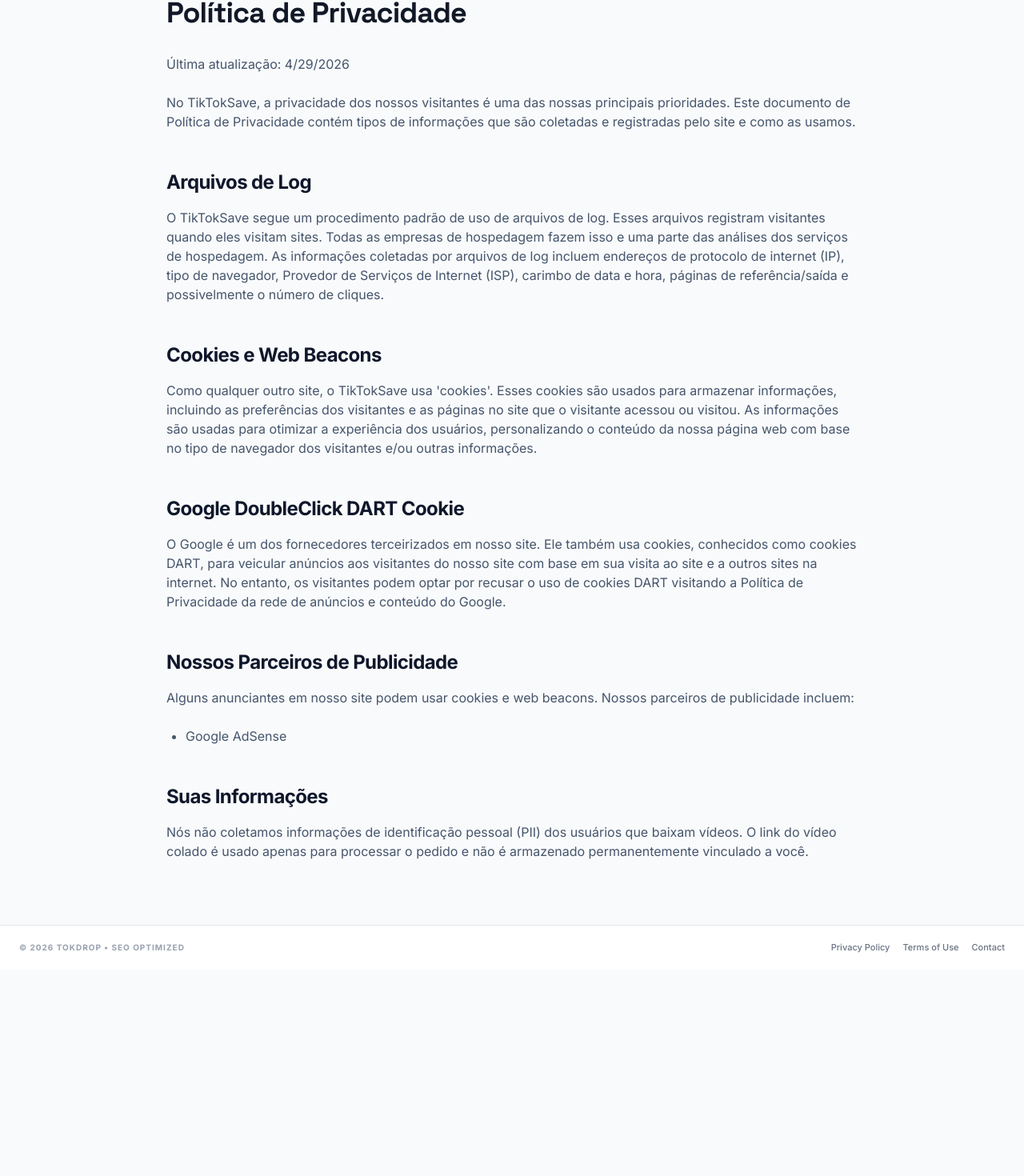
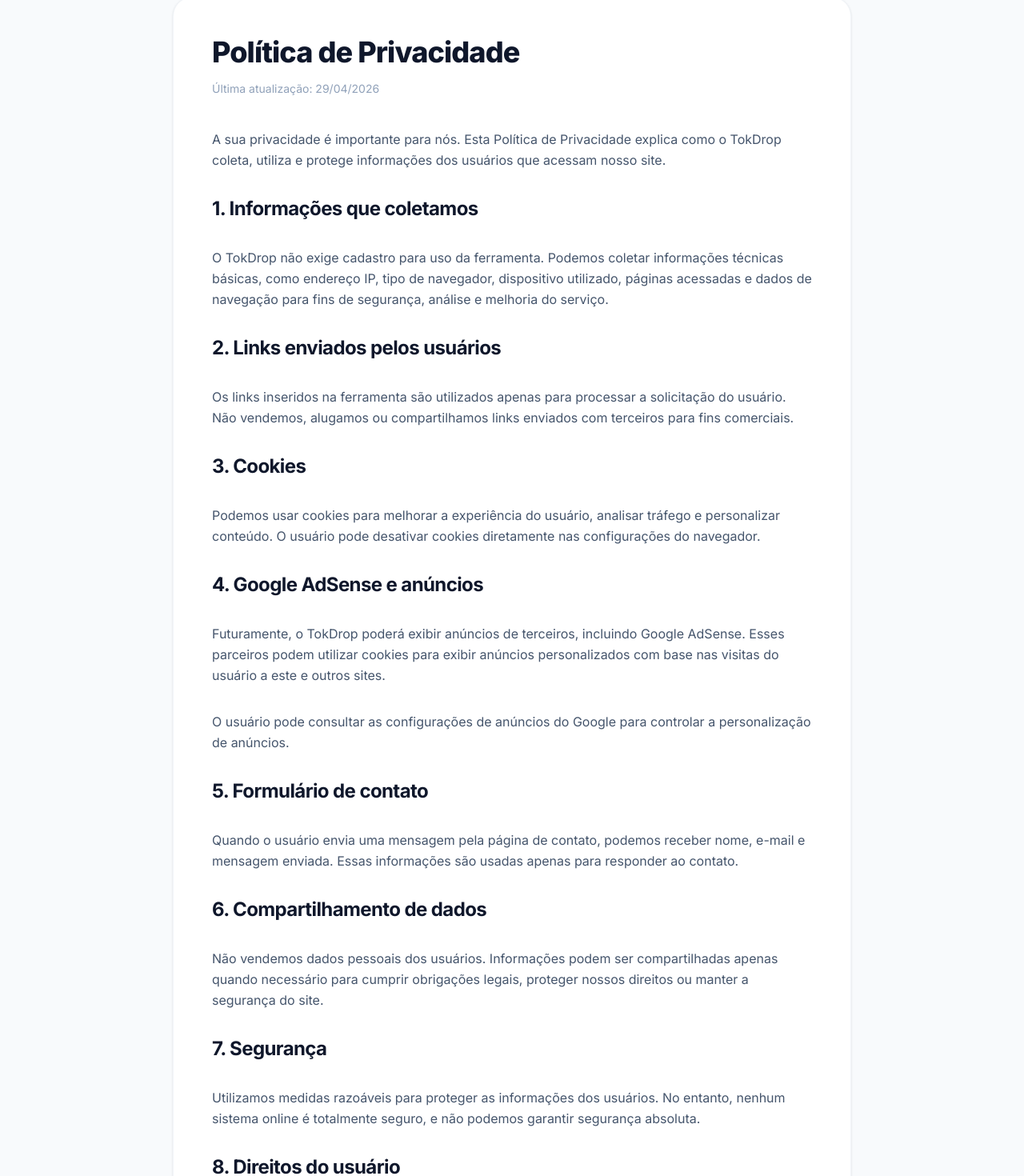
Before and after one commit to 14evertonalbertocorrea-coder/tokdrop, a React (Vite) app: page /privacy-policy in a window 1280 px wide. Shown: the part 149-1619 px from the top of the page at 80% size. Before the commit the page ends 1361 px from the top, so only its background shows below. Built offline with nearby package versions, Linux system fonts and the light colour scheme.

Commit message:
Update PrivacyPolicy.tsx

```diff
--- a/src/pages/PrivacyPolicy.tsx
+++ b/src/pages/PrivacyPolicy.tsx
@@ -6,44 +6,134 @@ export default function PrivacyPolicy() {
   return (
     <div className="min-h-screen flex flex-col">
       <Header />
-      <main className="flex-1 max-w-4xl mx-auto px-4 py-20">
-        <h1 className="text-4xl font-display font-bold mb-8">Política de Privacidade</h1>
-        <div className="prose prose-slate max-w-none space-y-6 text-slate-600">
-          <p>Última atualização: {new Date().toLocaleDateString()}</p>
+
+      <main className="flex-1 bg-slate-50">
+        <section className="max-w-4xl mx-auto px-6 py-20">
+          <div className="bg-white rounded-3xl shadow-sm border border-slate-100 p-8 md:p-12">
+            <h1 className="text-4xl font-black text-slate-900 mb-4">
+              Política de Privacidade
+            </h1>
+
+            <p className="text-sm text-slate-400 mb-10">
+              Última atualização: 29/04/2026
+            </p>
+
+            <div className="space-y-8 text-slate-600 leading-relaxed">
+              <p>
+                A sua privacidade é importante para nós. Esta Política de
+                Privacidade explica como o TokDrop coleta, utiliza e protege
+                informações dos usuários que acessam nosso site.
+              </p>
+
+              <h2 className="text-2xl font-bold text-slate-900">
+                1. Informações que coletamos
+              </h2>
 
               <p>
-            No TikTokSave, a privacidade dos nossos visitantes é uma das nossas principais prioridades. Este documento de Política de Privacidade contém tipos de informações que são coletadas e registradas pelo site e como as usamos.
+                O TokDrop não exige cadastro para uso da ferramenta. Podemos
+                coletar informações técnicas básicas, como endereço IP, tipo de
+                navegador, dispositivo utilizado, páginas acessadas e dados de
+                navegação para fins de segurança, análise e melhoria do serviço.
               </p>
 
-          <h2 className="text-2xl font-bold text-slate-900 mt-12 mb-4">Arquivos de Log</h2>
+              <h2 className="text-2xl font-bold text-slate-900">
+                2. Links enviados pelos usuários
+              </h2>
+
               <p>
-            O TikTokSave segue um procedimento padrão de uso de arquivos de log. Esses arquivos registram visitantes quando eles visitam sites. Todas as empresas de hospedagem fazem isso e uma parte das análises dos serviços de hospedagem. As informações coletadas por arquivos de log incluem endereços de protocolo de internet (IP), tipo de navegador, Provedor de Serviços de Internet (ISP), carimbo de data e hora, páginas de referência/saída e possivelmente o número de cliques.
+                Os links inseridos na ferramenta são utilizados apenas para
+                processar a solicitação do usuário. Não vendemos, alugamos ou
+                compartilhamos links enviados com terceiros para fins comerciais.
               </p>
 
-          <h2 className="text-2xl font-bold text-slate-900 mt-12 mb-4">Cookies e Web Beacons</h2>
+              <h2 className="text-2xl font-bold text-slate-900">
+                3. Cookies
+              </h2>
+
               <p>
-            Como qualquer outro site, o TikTokSave usa 'cookies'. Esses cookies são usados para armazenar informações, incluindo as preferências dos visitantes e as páginas no site que o visitante acessou ou visitou. As informações são usadas para otimizar a experiência dos usuários, personalizando o conteúdo da nossa página web com base no tipo de navegador dos visitantes e/ou outras informações.
+                Podemos usar cookies para melhorar a experiência do usuário,
+                analisar tráfego e personalizar conteúdo. O usuário pode
+                desativar cookies diretamente nas configurações do navegador.
               </p>
 
-          <h2 className="text-2xl font-bold text-slate-900 mt-12 mb-4">Google DoubleClick DART Cookie</h2>
+              <h2 className="text-2xl font-bold text-slate-900">
+                4. Google AdSense e anúncios
+              </h2>
+
               <p>
-            O Google é um dos fornecedores terceirizados em nosso site. Ele também usa cookies, conhecidos como cookies DART, para veicular anúncios aos visitantes do nosso site com base em sua visita ao site e a outros sites na internet. No entanto, os visitantes podem optar por recusar o uso de cookies DART visitando a Política de Privacidade da rede de anúncios e conteúdo do Google.
+                Futuramente, o TokDrop poderá exibir anúncios de terceiros,
+                incluindo Google AdSense. Esses parceiros podem utilizar cookies
+                para exibir anúncios personalizados com base nas visitas do
+                usuário a este e outros sites.
               </p>
 
-          <h2 className="text-2xl font-bold text-slate-900 mt-12 mb-4">Nossos Parceiros de Publicidade</h2>
               <p>
-            Alguns anunciantes em nosso site podem usar cookies e web beacons. Nossos parceiros de publicidade incluem:
+                O usuário pode consultar as configurações de anúncios do Google
+                para controlar a personalização de anúncios.
               </p>
-          <ul className="list-disc pl-6 space-y-2">
-            <li>Google AdSense</li>
-          </ul>
 
-          <h2 className="text-2xl font-bold text-slate-900 mt-12 mb-4">Suas Informações</h2>
+              <h2 className="text-2xl font-bold text-slate-900">
+                5. Formulário de contato
+              </h2>
+
               <p>
-            Nós não coletamos informações de identificação pessoal (PII) dos usuários que baixam vídeos. O link do vídeo colado é usado apenas para processar o pedido e não é armazenado permanentemente vinculado a você.
+                Quando o usuário envia uma mensagem pela página de contato,
+                podemos receber nome, e-mail e mensagem enviada. Essas
+                informações são usadas apenas para responder ao contato.
+              </p>
+
+              <h2 className="text-2xl font-bold text-slate-900">
+                6. Compartilhamento de dados
+              </h2>
+
+              <p>
+                Não vendemos dados pessoais dos usuários. Informações podem ser
+                compartilhadas apenas quando necessário para cumprir obrigações
+                legais, proteger nossos direitos ou manter a segurança do site.
+              </p>
+
+              <h2 className="text-2xl font-bold text-slate-900">
+                7. Segurança
+              </h2>
+
+              <p>
+                Utilizamos medidas razoáveis para proteger as informações dos
+                usuários. No entanto, nenhum sistema online é totalmente seguro,
+                e não podemos garantir segurança absoluta.
+              </p>
+
+              <h2 className="text-2xl font-bold text-slate-900">
+                8. Direitos do usuário
+              </h2>
+
+              <p>
+                O usuário pode solicitar informações, correção ou remoção de
+                dados enviados voluntariamente através do contato oficial:
+                brgamesrjppp@gmail.com.
+              </p>
+
+              <h2 className="text-2xl font-bold text-slate-900">
+                9. Alterações nesta política
+              </h2>
+
+              <p>
+                Esta Política de Privacidade pode ser atualizada periodicamente.
+                Recomendamos que os usuários revisem esta página regularmente.
+              </p>
+
+              <h2 className="text-2xl font-bold text-slate-900">
+                10. Contato
+              </h2>
+
+              <p>
+                Para dúvidas sobre esta Política de Privacidade, entre em
+                contato pelo e-mail: brgamesrjppp@gmail.com.
               </p>
             </div>
+          </div>
+        </section>
       </main>
+
       <Footer />
     </div>
   );
```
Lines whose indentation alone changed are shown as unchanged.
